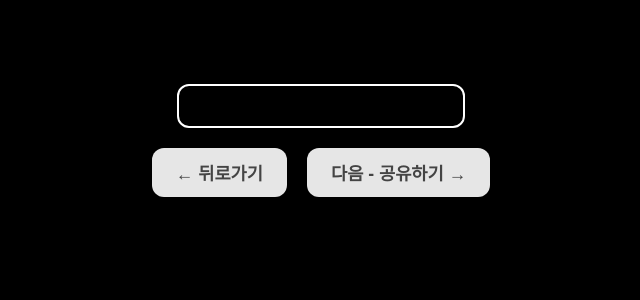
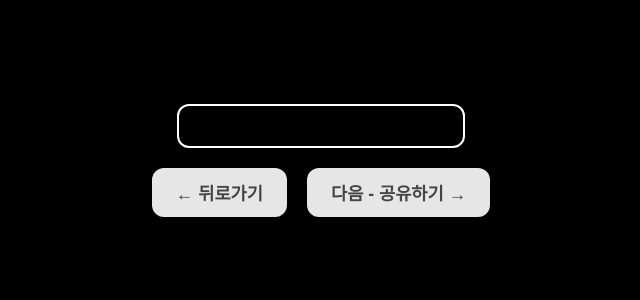
Before and after one commit to xeon-243859/ppongtok-app, a React (Vite) app: page /preview in a window 1280 px wide. Shown: the top 300 px of the page, without its empty margins (319-959 px from the left). Built offline with nearby package versions, Linux system fonts and the light colour scheme.

Commit message:
🎯 감성 구조 완성: 영상박스 + 중앙 자막 + 중앙 버튼 + 이미지/영상 분기

```diff
--- a/src/pages/PreviewPage.css
+++ b/src/pages/PreviewPage.css
@@ -35,8 +35,8 @@
 /* 🪄 moving file 자막 박스 */
 .moving-box {
   position: relative;
-  width: 80%;
-  margin: 60px auto 0;
+  width: 120%;
+  margin: 80px auto 0;
   overflow: hidden;
   height: 2.5em;
   display: flex;
```
